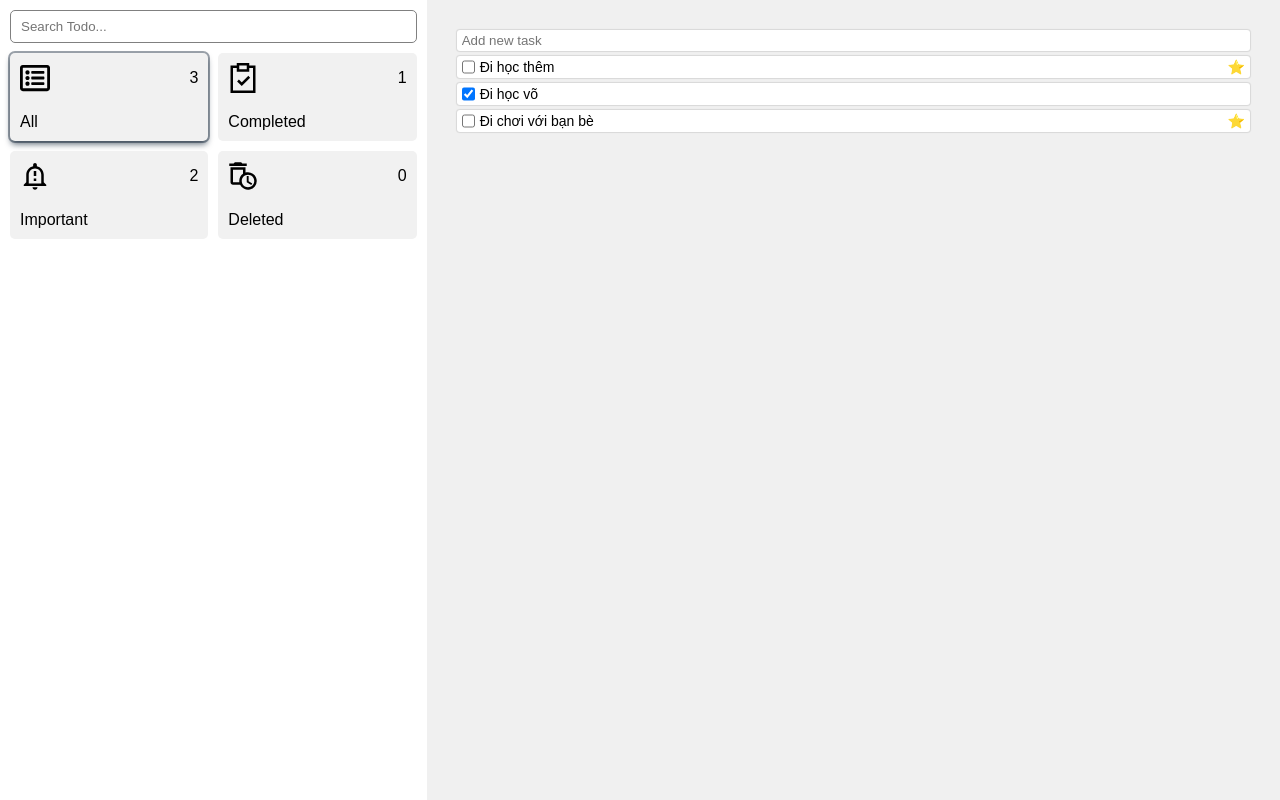
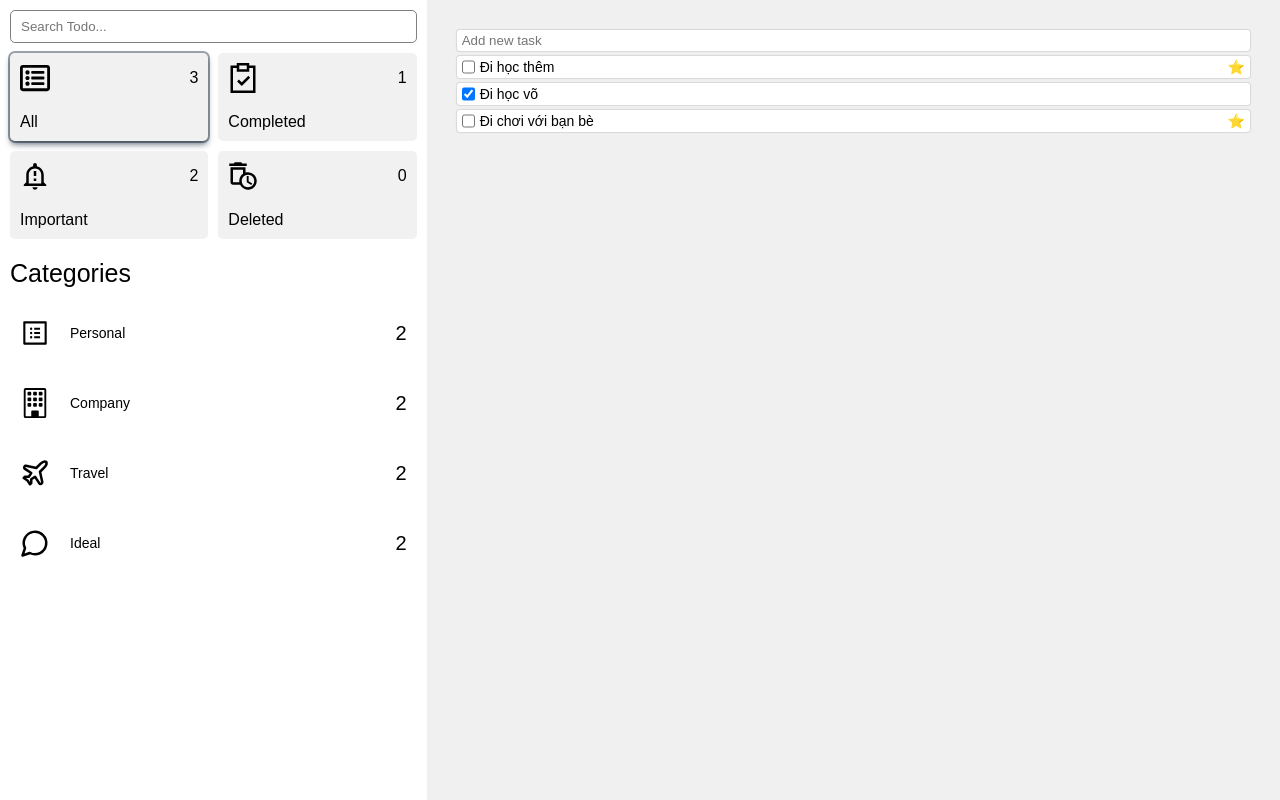
Before and after one commit to tuanhungdev1/TaskFlow, a React (Vite) app: page / in a window 1280 px wide. Built offline with nearby package versions, Linux system fonts and the light colour scheme.

Commit message:
Add component CategoriesList

```diff
--- /dev/null
+++ b/src/components/CategoriesList.css
@@ -0,0 +1,39 @@
+.category-list {
+  display: flex;
+  align-items: center;
+  justify-content: space-between;
+  cursor: pointer;
+  transition: all 0.3s ease;
+  padding: 10px 10px;
+  border-radius: 5px;
+}
+
+.category-list:hover {
+  background: #edecec;
+}
+
+.category-name {
+  display: flex;
+  align-items: center;
+  gap: 20px;
+}
+
+.category-container {
+  display: flex;
+  flex-direction: column;
+  gap: 20px;
+  margin-top: 20px;
+}
+
+.category-title {
+  font-size: 25px;
+  margin-bottom: 20px;
+}
+
+.category {
+  margin-top: 20px;
+}
+
+.category-amount {
+  font-size: 20px;
+}
--- /dev/null
+++ b/src/components/CategoriesList.tsx
@@ -0,0 +1,62 @@
+import { AiOutlineProfile } from "react-icons/ai";
+import { BsBuilding } from "react-icons/bs";
+import { LuPlane } from "react-icons/lu";
+import { LuMessageCircle } from "react-icons/lu";
+import "./CategoriesList.css";
+
+interface CategoryItem {
+  id: string;
+  title: string;
+  amount: number;
+  icon: React.ReactNode;
+}
+
+const CatigoriesListItem: CategoryItem[] = [
+  {
+    id: "personal",
+    title: "Personal",
+    amount: 2,
+    icon: <AiOutlineProfile size={30} />,
+  },
+  {
+    id: "company",
+    title: "Company",
+    amount: 2,
+    icon: <BsBuilding size={30} />,
+  },
+  {
+    id: "travel",
+    title: "Travel",
+    amount: 2,
+    icon: <LuPlane size={30} />,
+  },
+  {
+    id: "ideal",
+    title: "Ideal",
+    amount: 2,
+    icon: <LuMessageCircle size={30} />,
+  },
+];
+
+const CategoriesList = () => {
+  return (
+    <div className="category">
+      <span className="category-title">Categories</span>
+      <div className="category-container">
+        {CatigoriesListItem.map((item) => {
+          return (
+            <div key={item.id} className="category-list">
+              <div className="category-name">
+                {item.icon} <span>{item.title}</span>
+              </div>
+
+              <span className="category-amount">{item.amount}</span>
+            </div>
+          );
+        })}
+      </div>
+    </div>
+  );
+};
+
+export default CategoriesList;
--- a/src/components/FilterPanel.tsx
+++ b/src/components/FilterPanel.tsx
@@ -5,6 +5,7 @@ import { MdOutlineNotificationImportant } from "react-icons/md";
 import { MdOutlineAutoDelete } from "react-icons/md";
 import { IToDoItem } from "../types";
 import { useMemo } from "react";
+import CategoriesList from "./CategoriesList";
 
 interface Props {
   selectedFilterId: string;
@@ -110,6 +111,8 @@ const FilterPanel = ({
           );
         })}
       </div>
+
+      <CategoriesList />
     </div>
   );
 };
```
